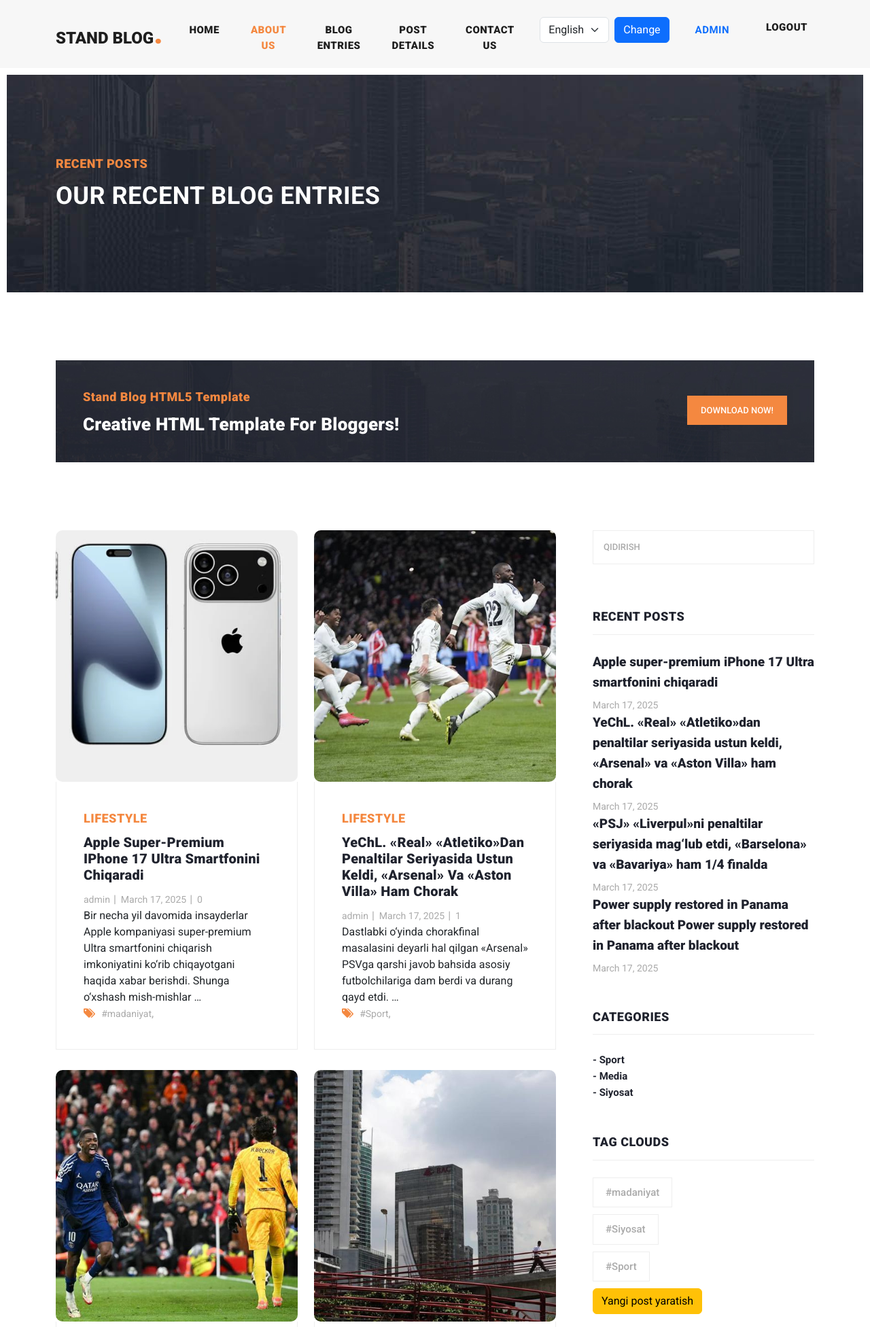
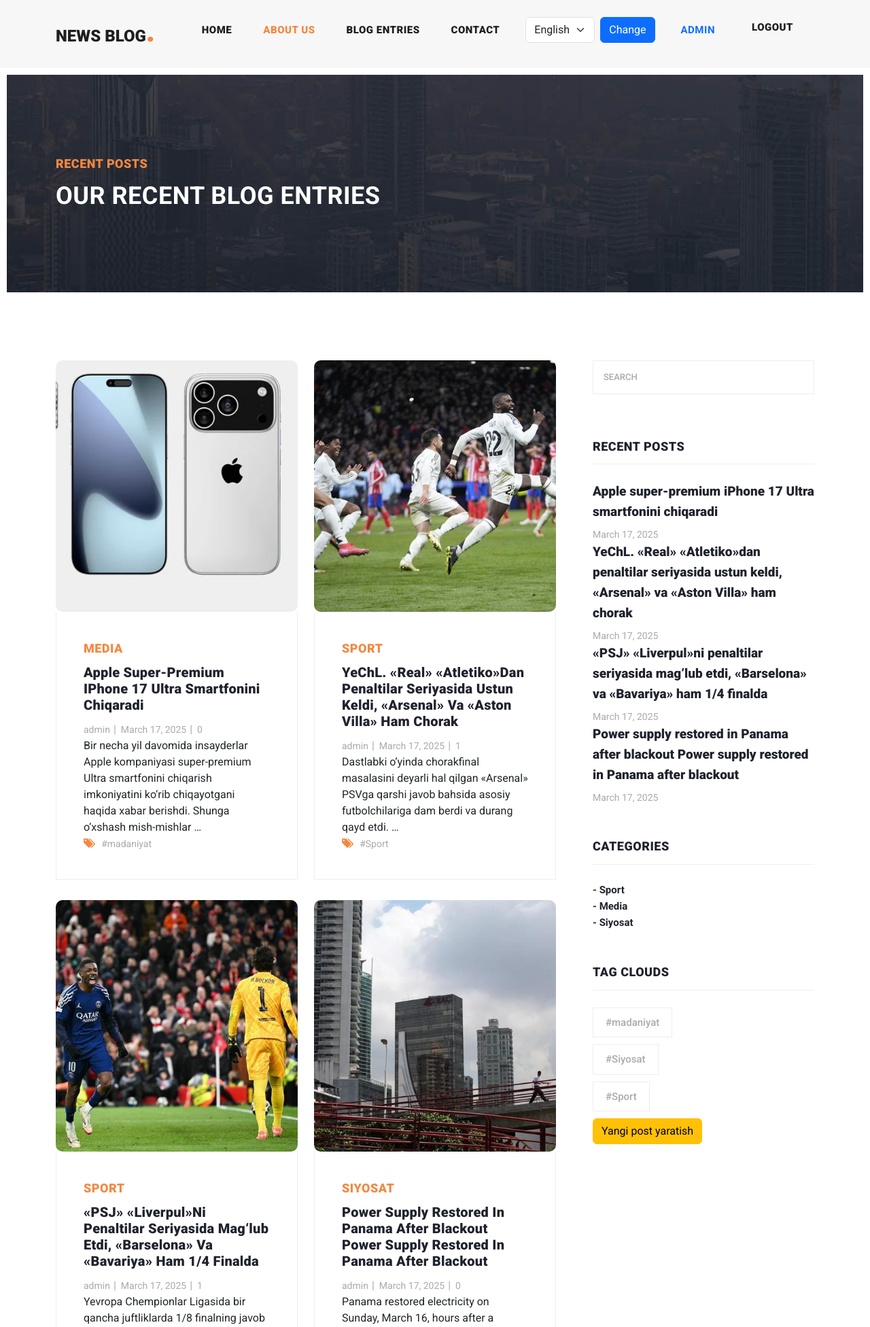
Before and after one commit to Umidbeck/Blog_4.0, a Django app: page /en/blog/ in a window 1280 px wide. Shown: the top 1952 px of the page at 68% size. Run offline with Django 4.2, Linux system fonts and the light colour scheme; a user stored in the database is signed in; data comes from the database, SQL or seed files in the repository; both versions use the stored data as it was after the commit; some libraries are stand-ins or nearby versions.

Commit message:
Add files via upload

```diff
--- a/templates/base.html
+++ b/templates/base.html
@@ -58,7 +58,7 @@
     <header class="">
       <nav class="navbar navbar-expand-lg">
         <div class="container">
-          <a class="navbar-brand" href="{% url 'home' %}"><h2>Stand Blog<em>.</em></h2></a>
+          <a class="navbar-brand" href="{% url 'home' %}"><h2>{% trans 'News Blog' %}<em>.</em></h2></a>
           <button class="navbar-toggler" type="button" data-toggle="collapse" data-target="#navbarResponsive" aria-controls="navbarResponsive" aria-expanded="false" aria-label="Toggle navigation">
             <span class="navbar-toggler-icon"></span>
           </button>
@@ -70,16 +70,13 @@
                 </a>
               </li>
               <li class="nav-item active">
-                <a class="nav-link" href="{% url 'about' %}">About Us</a>
+                <a class="nav-link" href="{% url 'about' %}">{% trans 'About Us' %}</a>
               </li>
               <li class="nav-item">
-                <a class="nav-link" href="{% url 'blog' %}">Blog Entries</a>
+                <a class="nav-link" href="{% url 'blog' %}">{% trans 'Blog Entries' %}</a>
               </li>
               <li class="nav-item">
-                <a class="nav-link" href="post-details.html">Post Details</a>
-              </li>
-              <li class="nav-item">
-                <a class="nav-link" href="{% url 'contact' %}">{% blocktrans %}Contact Us<{% endblocktrans %}/a>
+                <a class="nav-link" href="{% url 'contact' %}">{% trans 'Contact' %}</a>
               </li>
             <li class="nav-item">
                 <form action="{% url 'set_language' %}" method="post" class="d-flex align-items-center gap-2">
@@ -97,14 +94,14 @@
                         <a class="nav-link fw-bold text-primary" href="#">{{ user.username | title }}</a>
                     </li>
                     <li class="nav-item">
-                        <a class="nav-link btn btn-outline-danger px-3 py-1" href="{% url 'logout' %}">Logout</a>
+                        <a class="nav-link btn btn-outline-danger px-3 py-1" href="{% url 'logout' %}">{% trans 'Logout' %}</a>
                     </li>
                 {% else %}
                     <li class="nav-item">
-                        <a class="nav-link btn btn-outline-primary px-3 py-1 me-2" href="{% url 'login' %}">Login</a>
+                        <a class="nav-link btn btn-outline-primary px-3 py-1 me-2" href="{% url 'login' %}">{% trans 'Login' %}</a>
                     </li>
                     <li class="nav-item">
-                        <a class="nav-link btn btn-primary px-3 py-1" href="{% url 'register' %}">Sign Up</a>
+                        <a class="nav-link btn btn-primary px-3 py-1" href="{% url 'register' %}">{% trans 'Sign Up' %}</a>
                     </li>
                 {% endif %}
             </ul>
--- a/templates/blog.html
+++ b/templates/blog.html
@@ -1,50 +1,23 @@
 {% extends 'base.html' %}
 {% load static %}
-
+{% load i18n %}
 
 {% block content %}
 
-    <!-- Page Content -->
-    <!-- Banner Starts Here -->
     <div class="heading-page header-text">
         <section class="page-heading">
             <div class="container">
                 <div class="row">
                     <div class="col-lg-12">
                         <div class="text-content">
-                <h4>Recent Posts</h4>
-                <h2>Our Recent Blog Entries</h2>
+                            <h4>{% trans 'Recent Posts' %}</h4>
+                            <h2>{% trans 'Our Recent Blog Entries' %}</h2>
                         </div>
                     </div>
                 </div>
             </div>
         </section>
     </div>
-
-    <!-- Banner Ends Here -->
-
-    <section class="call-to-action">
-      <div class="container">
-        <div class="row">
-          <div class="col-lg-12">
-            <div class="main-content">
-              <div class="row">
-                <div class="col-lg-8">
-                  <span>Stand Blog HTML5 Template</span>
-                  <h4>Creative HTML Template For Bloggers!</h4>
-                </div>
-                <div class="col-lg-4">
-                  <div class="main-button">
-                    <a href="https://templatemo.com/tm-551-stand-blog" target="_parent">Download Now!</a>
-                  </div>
-                </div>
-              </div>
-            </div>
-          </div>
-        </div>
-      </div>
-    </section>
-
 
     <section class="blog-posts grid-system">
         <div class="container">
@@ -59,51 +32,70 @@
                                             <img src="{{ post.photo.url }}" alt="{{ post.title }}" class="post-image_3">
                                         </div>
                                         <div class="down-content">
-                      <span>Lifestyle</span>
-                      <a href="{% url 'post_detail' pk=post.pk %}"><h4>{{ post.title }}</h4></a>
+                                            <span>{{ post.category }}</span>
+                                            <a href="{% url 'post_detail' pk=post.pk %}">
+                                                <h4>{{ post.title }}</h4>
+                                            </a>
                                             <ul class="post-info">
                                                 <li><a href="#">{{ post.admin }}</a></li>
                                                 <li><a href="#">{{ post.date|date:"F d, Y" }}</a></li>
                                                 <li><a href="#">{{ post.comments.count }}</a></li>
                                             </ul>
                                             {{ post.text|truncatewords:20|safe }}
+
+                                            {% if post.hashtags.exists %}
                                                 <div class="post-options">
                                                     <div class="row">
                                                         <div class="col-6">
-                              {% for tag in post.hashtags.all %}
                                                             <ul class="post-tags">
                                                                 <li><i class="fa fa-tags"></i></li>
-                              <li><a href="{% url 'hashtag_posts' tag.id %}">{{ tag }}</a>,</li>
+                                                                {% for tag in post.hashtags.all %}
+                                                                    <li>
+                                                                        <a href="{% url 'hashtag_posts' tag.id %}">{{ tag }}</a>
+                                                                        {% if not forloop.last %}, {% endif %}
+                                                                    </li>
+                                                                {% endfor %}
                                                             </ul>
-                                  {% endfor %}
                                                         </div>
                                                     </div>
                                                 </div>
+                                            {% endif %}
                                         </div>
                                     </div>
                                 </div>
+                            {% empty %}
+                                <p>{% trans 'No posts available' %}</p>
                             {% endfor %}
+
+                            {% if page_obj %}
                                 <div class="col-lg-12">
                                     <ul class="page-numbers">
                                         {% if page_obj.has_previous %}
-                            <li><a href="?page=1">1</a></li> <!-- Birinchi sahifa -->
-                            <li><a href="?page={{ page_obj.previous_page_number }}"><i class="fa fa-angle-left"></i></a></li> <!-- Oldingi -->
+                                            <li><a href="?page=1">1</a></li>
+                                            <li><a href="?page={{ page_obj.previous_page_number }}">
+                                                <i class="fa fa-angle-left"></i>
+                                            </a></li>
                                         {% endif %}
 
                                         {% for num in page_obj.paginator.page_range %}
                                             {% if num == page_obj.number %}
-                                <li class="active"><a href="?page={{ num }}">{{ num }}</a></li> <!-- Hozirgi sahifa -->
+                                                <li class="active"><a href="?page={{ num }}">{{ num }}</a></li>
                                             {% elif num > page_obj.number|add:-2 and num < page_obj.number|add:2 %}
-                                <li><a href="?page={{ num }}">{{ num }}</a></li> <!-- Yonidagi sahifalar -->
+                                                <li><a href="?page={{ num }}">{{ num }}</a></li>
                                             {% endif %}
                                         {% endfor %}
 
                                         {% if page_obj.has_next %}
-                            <li><a href="?page={{ page_obj.next_page_number }}"><i class="fa fa-angle-right"></i></a></li> <!-- Keyingi -->
-                            <li><a href="?page={{ page_obj.paginator.num_pages }}">{{ page_obj.paginator.num_pages }}</a></li> <!-- Oxirgi sahifa -->
+                                            <li><a href="?page={{ page_obj.next_page_number }}">
+                                                <i class="fa fa-angle-right"></i>
+                                            </a></li>
+                                            <li><a href="?page={{ page_obj.paginator.num_pages }}">
+                                                {{ page_obj.paginator.num_pages }}
+                                            </a></li>
                                         {% endif %}
                                     </ul>
                                 </div>
+                            {% endif %}
                         </div>
                     </div>
                 </div>
--- a/templates/category_tag.html
+++ b/templates/category_tag.html
@@ -1,17 +1,18 @@
 {% load static %}
+{%  load i18n %}
 <div class="sidebar">
     <div class="row">
         <div class="col-lg-12">
             <div class="sidebar-item search">
                 <form id="search_form" name="gs" method="GET" action="{% url 'search' %}">
-                    <input type="text" name="q" class="searchText" placeholder="qidirish" autocomplete="on">
+                    <input type="text" name="q" class="searchText" placeholder="{% trans 'Search' %}" autocomplete="on">
                 </form>
             </div>
         </div>
         <div class="col-lg-12">
             <div class="sidebar-item recent-posts">
                 <div class="sidebar-heading">
-                    <h2>Recent Posts</h2>
+                    <h2>{% trans 'Recent Posts' %}</h2>
                 </div>
                 <div class="content">
                     {% for post_title in posts|slice:':4' %}
@@ -28,7 +29,7 @@
         <div class="col-lg-12">
             <div class="sidebar-item categories">
                 <div class="sidebar-heading">
-                    <h2>Categories</h2>
+                    <h2>{% trans 'Categories' %}</h2>
                 </div>
                 <div class="content">
                     {% for category in categories %}
@@ -43,7 +44,7 @@
         <div class="col-lg-12">
             <div class="sidebar-item tags">
                 <div class="sidebar-heading">
-                    <h2>Tag Clouds</h2>
+                    <h2>{% trans 'Tag Clouds' %}</h2>
                 </div>
                 <div class="content">
                     {% for tag in tags %}
--- a/templates/index.html
+++ b/templates/index.html
@@ -85,7 +85,7 @@
                               {% for tag in post.hashtags.all %}
                             <ul class="post-tags">
                               <li><i class="fa fa-tags"></i></li>
-                              <li><a href="#">{{ tag }}</a>,</li>
+                              <li><a href="{% url 'hashtag_posts' tag.id %}">{{ tag }}</a>,</li>
                             </ul>
                                   {% endfor %}
                           </div>
@@ -105,7 +105,7 @@
 
                 <div class="col-lg-12">
                   <div class="main-button">
-                    <a href="{% url 'blog' %}">View All Posts</a>
+                    <a href="{% url 'blog' %}">{% trans 'View All Posts' %}</a>
                   </div>
                 </div>
               </div>
--- a/templates/post_list.html
+++ b/templates/post_list.html
@@ -66,7 +66,7 @@
                         <li><a href="#">{{ post.date|date:"F d, Y" }}</a></li>
                         <li><a href="#">{{ post.comments.count }}</a></li>
                       </ul>
-                      <p>Nullam nibh mi, tincidunt sed sapien ut, rutrum hendrerit velit. Integer auctor a mauris sit amet eleifend.</p>
+                      <p>{{ post.text | truncatewords:'50' | safe }}</p>
                       <div class="post-options">
                         <div class="row">
                           <div class="col-6">
```
Also changed, not shown: requirements.txt (+13 -4 lines), templates/about.html (+16 -14 lines), templates/contact.html (+9 -8 lines), db.sqlite3, my_diogram.png (added), 3 other files. Lines whose indentation alone changed are shown as unchanged.
